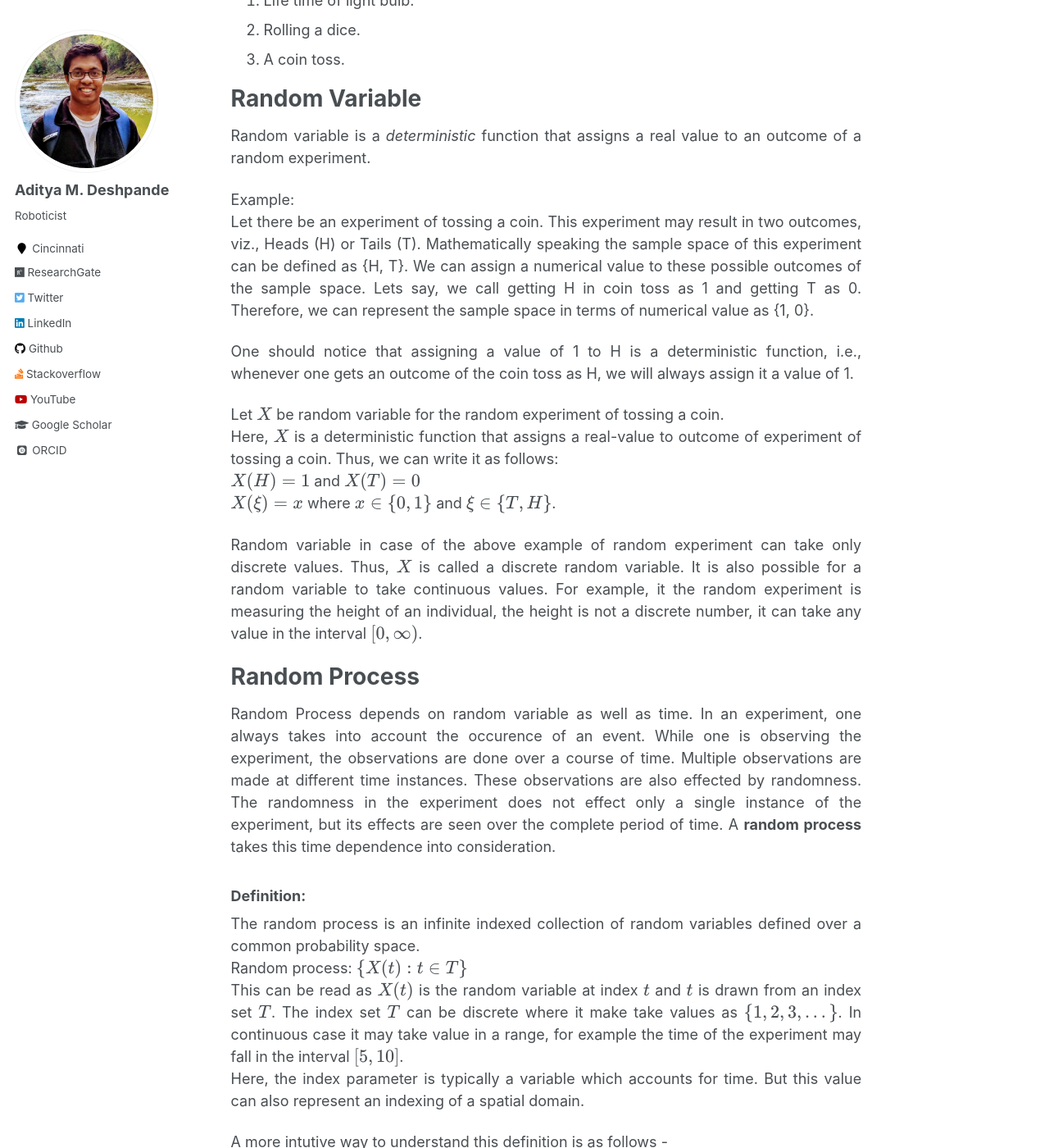
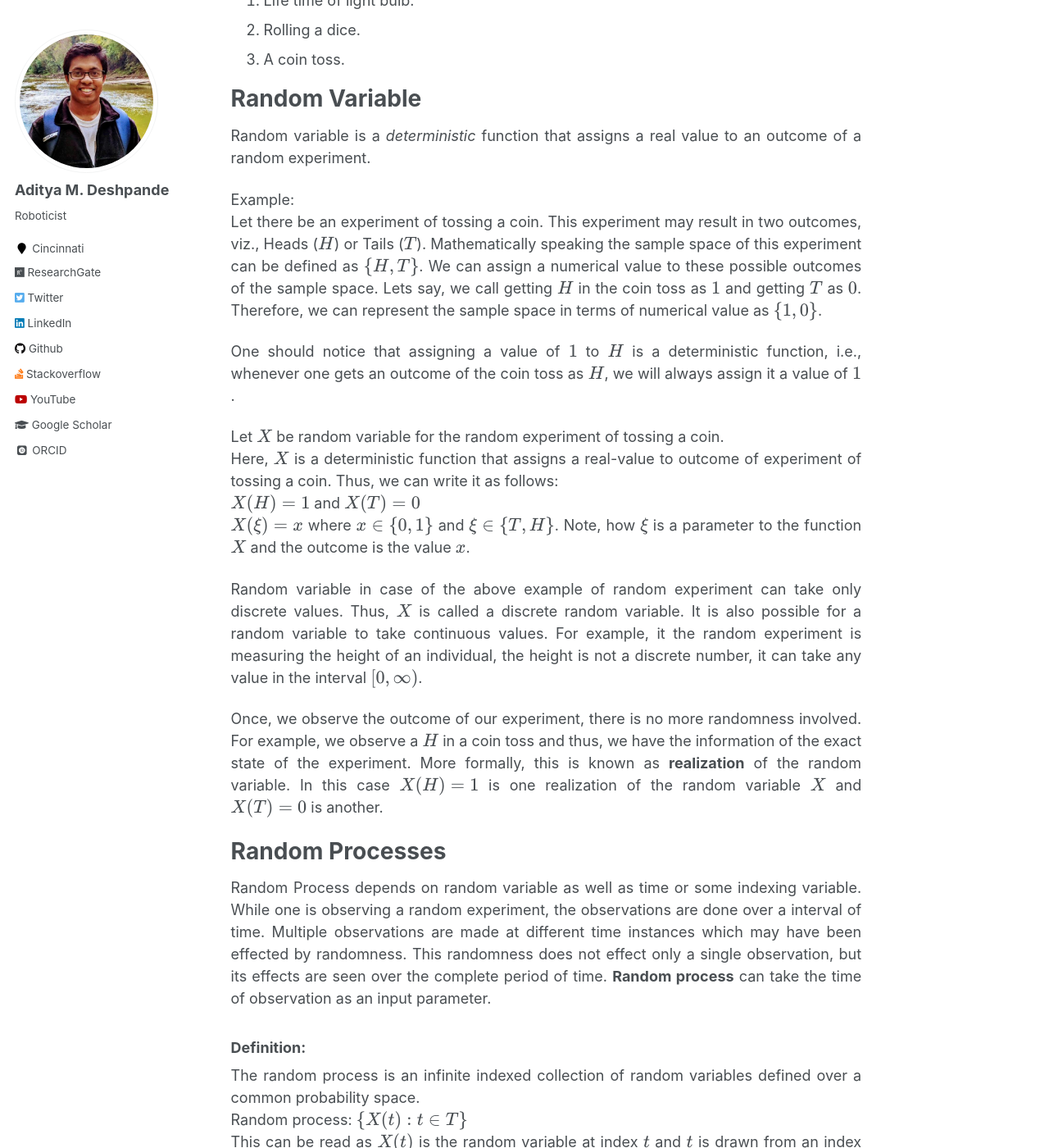
Before and after one commit to adipandas/adipandas.github.io, a Jekyll site: the page built from _posts/2019-09-01-random-process.md, in a window 1280 px wide and 1400 px high, scrolled down 1202 px. Shown: the whole window at 82% size. Built offline with Jekyll 4.4.1, drawn with Linux system fonts in a browser that asks for light colours; some web fonts are replaced; formulas are drawn with MathJax 3; comment, search, counter and statistics services are not loaded; some of the changed text lies outside the part shown.

Commit message:
Update 2019-09-01-random-process.md

```diff
--- a/_posts/2019-09-01-random-process.md
+++ b/_posts/2019-09-01-random-process.md
@@ -31,21 +31,23 @@ Random Variable
 Random variable is a *deterministic* function that assigns a real value to an outcome of a random experiment.
 
 Example:
-Let there be an experiment of tossing a coin. This experiment may result in two outcomes, viz., Heads (H) or Tails (T). Mathematically speaking the sample space of this experiment can be defined as {H, T}. We can assign a numerical value to these possible outcomes of the sample space. Lets say, we call getting H in coin toss as 1 and getting T as 0. Therefore, we can represent the sample space in terms of numerical value as {1, 0}.
+Let there be an experiment of tossing a coin. This experiment may result in two outcomes, viz., Heads ($$H$$) or Tails ($$T$$). Mathematically speaking the sample space of this experiment can be defined as $$\{H, T\}$$. We can assign a numerical value to these possible outcomes of the sample space. Lets say, we call getting $$H$$ in the coin toss as $$1$$ and getting $$T$$ as $$0$$. Therefore, we can represent the sample space in terms of numerical value as $$\{1, 0\}$$.
 
-One should notice that assigning a value of 1 to H is a deterministic function, i.e., whenever one gets an outcome of the coin toss as H, we will always assign it a value of 1.
+One should notice that assigning a value of $$1$$ to $$H$$ is a deterministic function, i.e., whenever one gets an outcome of the coin toss as $$H$$, we will always assign it a value of $$1$$.
 
 Let $$X$$ be random variable for the random experiment of tossing a coin.
 Here, $$X$$ is a deterministic function that assigns a real-value to outcome of experiment of tossing a coin.
 Thus, we can write it as follows:
 $$X(H) = 1$$ and $$X(T)=0$$
-$$X(\xi)=x$$ where $$x\in\{0, 1\}$$ and $$\xi\in\{T, H\}$$.
+$$X(\xi)=x$$ where $$x\in\{0, 1\}$$ and $$\xi\in\{T, H\}$$. Note, how $$\xi$$ is a parameter to the function $$X$$ and the outcome is the value $$x$$.
 
 Random variable in case of the above example of random experiment can take only discrete values. Thus, $$X$$ is called a discrete random variable. It is also possible for a random variable to take continuous values. For example, it the random experiment is measuring the height of an individual, the height is not a discrete number, it can take any value in the interval $$[0, \infty)$$.
 
-Random Process
+Once, we observe the outcome of our experiment, there is no more randomness involved. For example, we observe a $$H$$ in a coin toss and thus, we have the information of the exact state of the experiment. More formally, this is known as **realization** of the random variable. In this case $$X(H)=1$$ is one realization of the random variable $$X$$ and $$X(T)=0$$ is another.
+
+Random Processes
 ===
-Random Process depends on random variable as well as time. In an experiment, one always takes into account the occurence of an event. While one is observing the experiment, the observations are done over a course of time. Multiple observations are made at different time instances. These observations are also effected by randomness. The randomness in the experiment does not effect only a single instance of the experiment, but its effects are seen over the complete period of time. A **random process** takes this time dependence into consideration.
+Random Process depends on random variable as well as time or some indexing variable. While one is observing a random experiment, the observations are done over a interval of time. Multiple observations are made at different time instances which may have been effected by randomness. This randomness does not effect only a single observation, but its effects are seen over the complete period of time. **Random process** can take the time of observation as an input parameter.
 
 ### Definition:
 The random process is an infinite indexed collection of random variables defined over a common probability space.
@@ -58,8 +60,8 @@ Random process: $$X(\xi, t)$$
 It is a function of the outcome of a random experiment $$\xi$$ at index $$t$$.
 
 **Example of Random Process with temporal indexing:**
-1. Noise in an IMU (inertial measurement unit) sensor which is moving at a constant speed.
-  * The IMU sensor if measuring acceleration, its outcome at anytime can be written as $$a_{x}(t) = X(t)$$. Since, the velocity is constant, the experiment should result in perfect zeros. But as the sensor is noisy, the value in x direction at time $$t$$ may be some non-zero random value.
+1. Noise in an IMU (inertial measurement unit) sensor which is moving at a constant speed from point A to point B on a road.
+  * This IMU is measuring acceleration, its outcome at anytime can be written as $$a_{x}(t) = X(t)$$. Since, the velocity is constant, the experiment should result in perfect zeros. But as the sensor is noisy, the value in x direction at time $$t$$ may be some non-zero random value.
 2. Price of a stock recorded every day.
   * Stock prices vary every day, and the variation if observed seems random.
 
```
